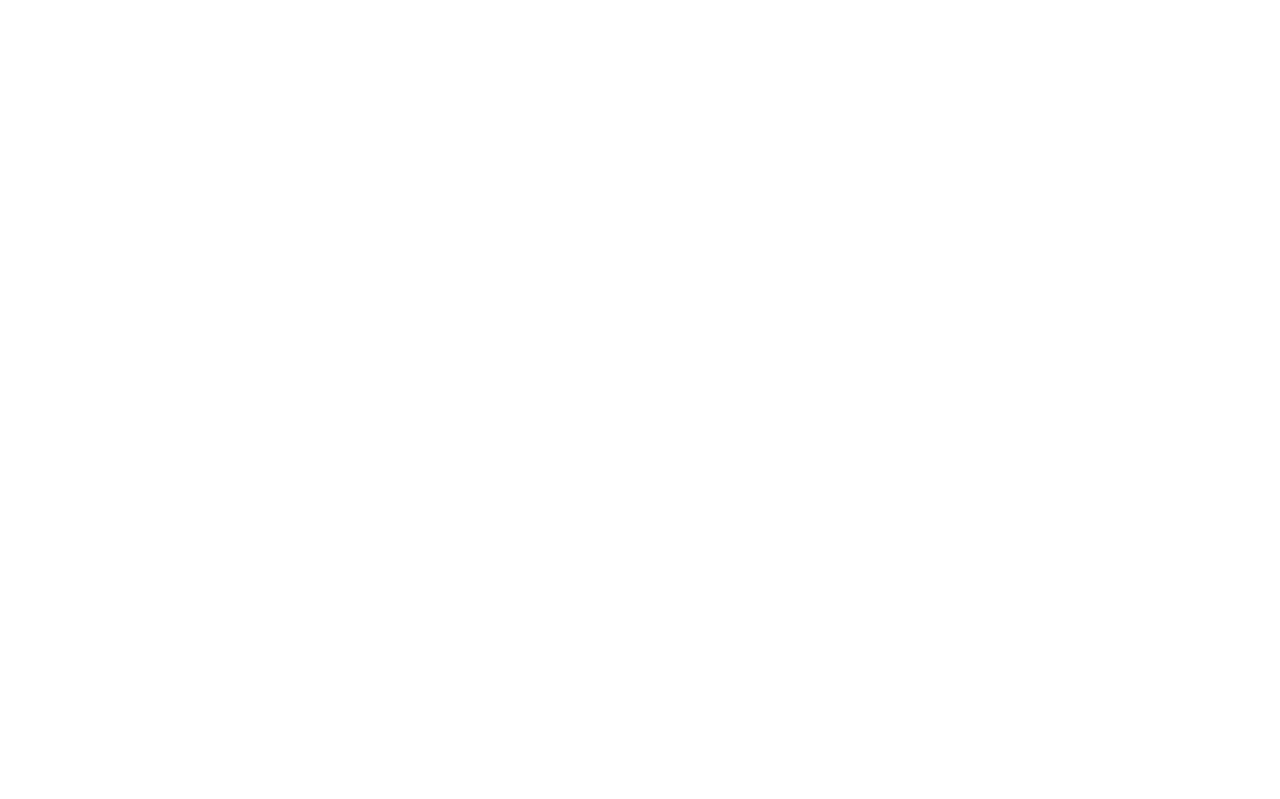
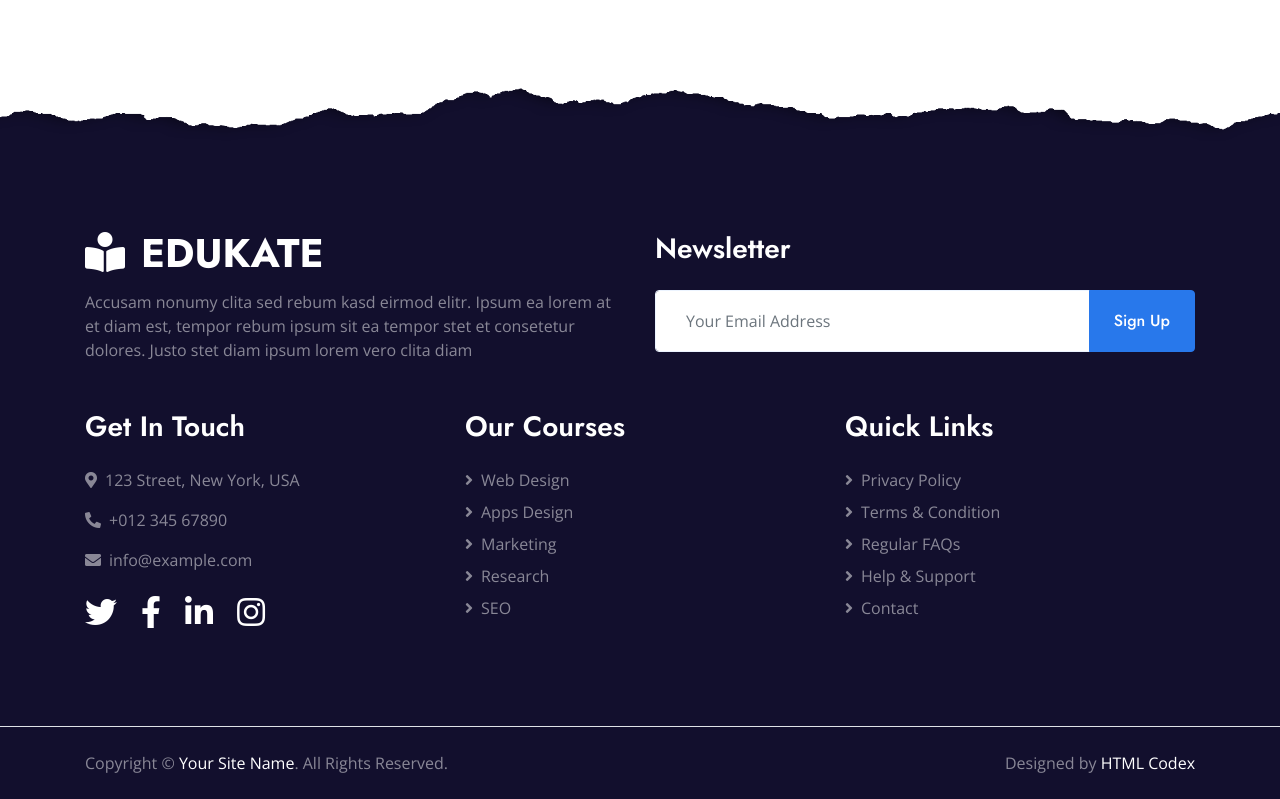
Before and after one commit to dayofpay/ReactJS-Project-Defense, a React (Vite) app in the folder client/: page /about in a window 1280 px wide. Shown: the part 2219-3018 px from the top of the page. Before the commit the page ends 2307 px from the top, so only its background shows below. Built offline with nearby package versions, Linux system fonts and the light colour scheme; no server answers.

Commit message:
Footer add

```diff
--- a/client/src/Pages/Site/About.jsx
+++ b/client/src/Pages/Site/About.jsx
@@ -3,6 +3,7 @@
 import AboutComponent from "../../components/site/About/About";
 import Topbar from "../../components/site/Topbar/Topbar";
 import Navbar from "../../components/site/Navigations/Navbar";
+import Footer from "../../components/site/Footer/Footer";
 export default function About(){
     return (
         <>
@@ -11,6 +12,7 @@
         <AboutHeader/>
         <AboutComponent/>
         <WhyUs />
+        <Footer/>
         </>
 
     )
```
